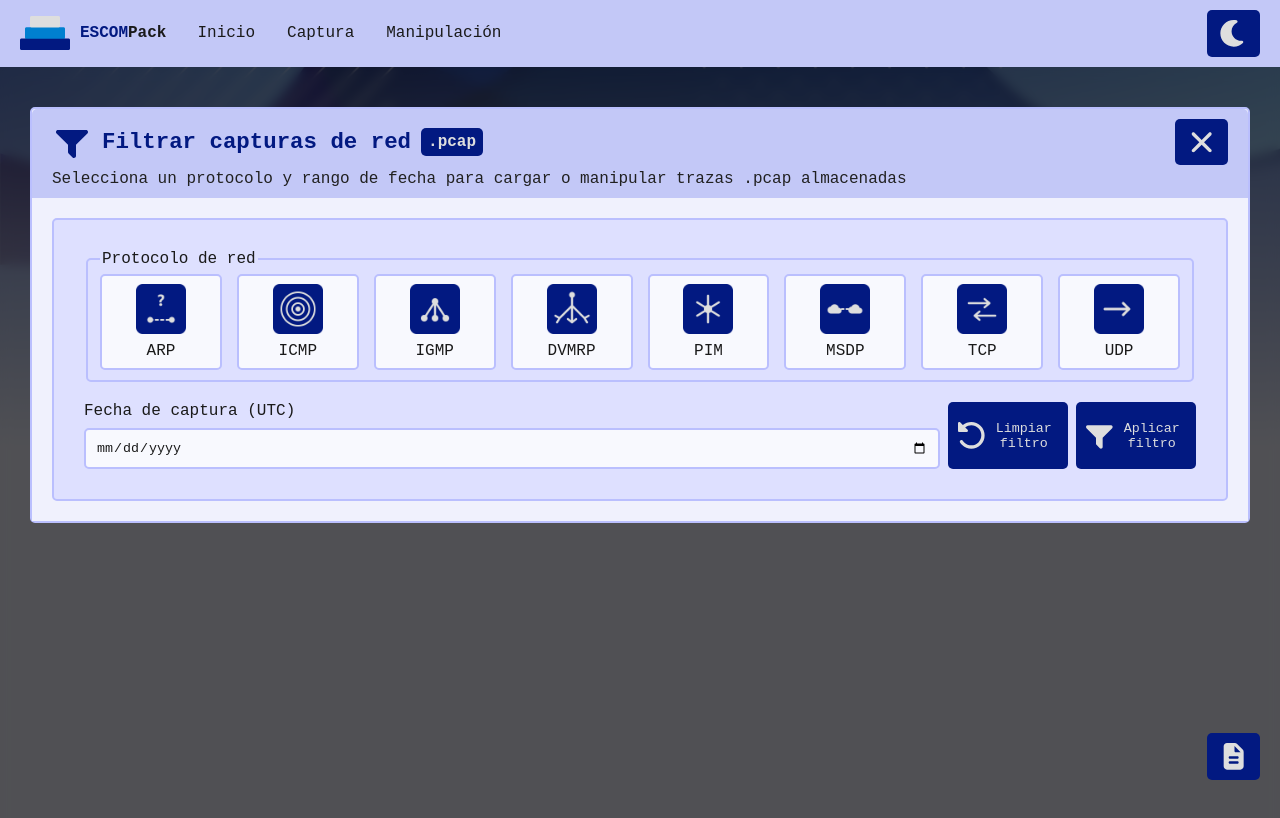
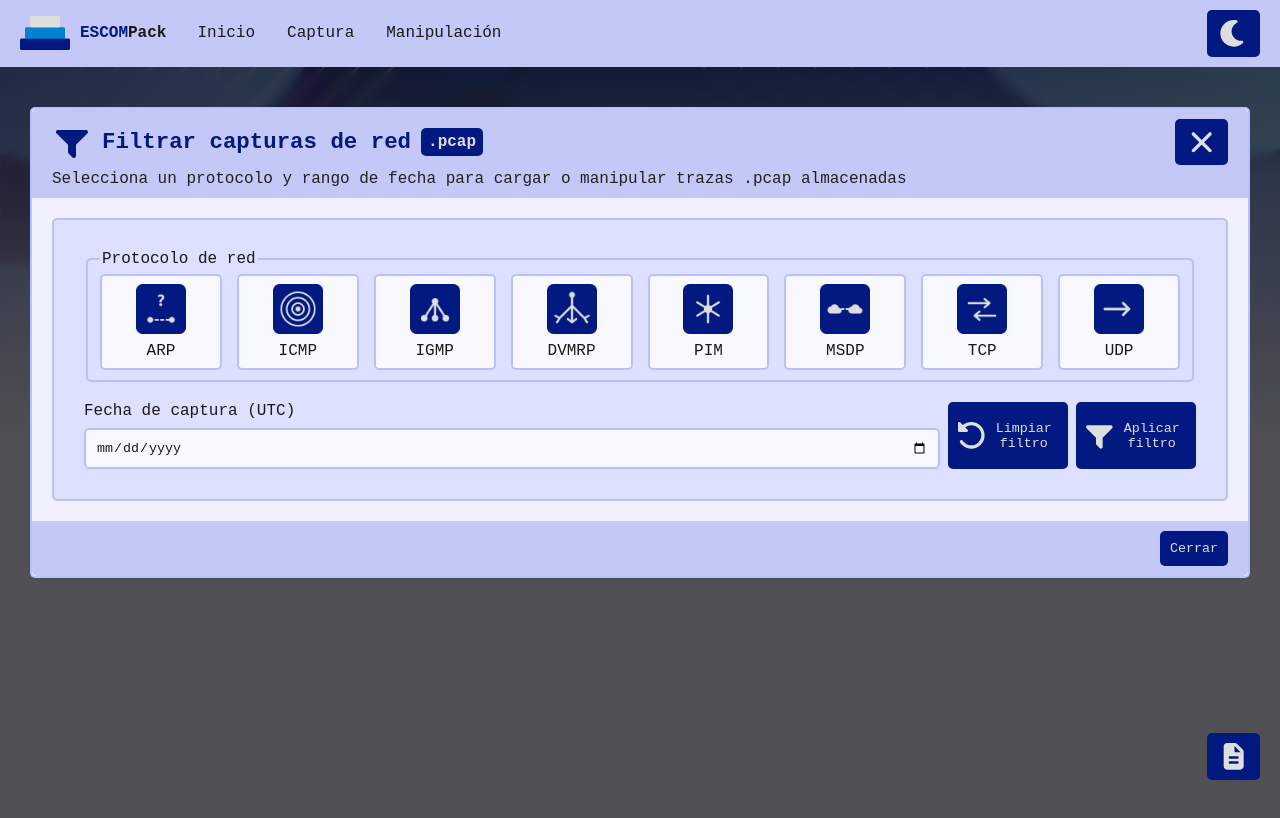
Before and after one commit to Bryan-13-TY/escompack, a React (Vite) app in the folder frontend/: page /manipulation in a window 1280 px wide. Shown: the top 818 px of the page. Built offline with nearby package versions, Linux system fonts and the light colour scheme.

Commit message:
Agrega el footer al modal de filtrado de capturas

```diff
--- a/frontend/src/pages/PackageCapture/index.css
+++ b/frontend/src/pages/PackageCapture/index.css
@@ -36,6 +36,10 @@ main {
     .protocol-grid {
         grid-template-columns: repeat(2, 1fr);
     }
+
+    .protocol-content img {
+        display: none;
+    }
 }
 
 @media (min-width: 650px) and (max-width: 1150px) {
--- a/frontend/src/pages/PackageManipulation/components/ManipulationModal/components/FilterForm/FilterForm.css
+++ b/frontend/src/pages/PackageManipulation/components/ManipulationModal/components/FilterForm/FilterForm.css
@@ -102,6 +102,10 @@ form .form-modal-date {
     .modal-protocol-grid {
         grid-template-columns: repeat(2, 1fr);
     }
+
+    .protocol-content img {
+        display: none;
+    }
 }
 
 @media (min-width: 650px ) and (max-width: 900px) {
--- /dev/null
+++ b/frontend/src/pages/PackageManipulation/components/ManipulationModal/components/FilterModalFooter/FilterModalFooter.css
@@ -0,0 +1,13 @@
+.manipulation-modal .modal-footer {
+    border-bottom-left-radius: var(--border-radius-default);
+    border-bottom-right-radius: var(--border-radius-default);
+    display: flex;
+    flex-direction: row;
+    justify-content: flex-end;
+    align-items: center; /* alinea verticalmente */
+    padding: var(--padding-header);
+
+    font-family: var(--font-family-default);
+
+    background-color: var(--color-bg-header);
+}
--- /dev/null
+++ b/frontend/src/pages/PackageManipulation/components/ManipulationModal/components/FilterModalFooter/index.jsx
@@ -0,0 +1,18 @@
+import Button from '../../../../../../components/Button';
+
+import './FilterModalFooter.css';
+
+function FilterModalFooter({ onClick, }) {
+    return (
+        <footer className="modal-footer">
+            <Button
+                buttonText='Cerrar'
+                type='button'
+                onClick={onClick}
+                icon={false}
+            />
+        </footer>
+    );
+}
+
+export default FilterModalFooter;
--- a/frontend/src/pages/PackageManipulation/components/ManipulationModal/components/FilterModalHeader/index.jsx
+++ b/frontend/src/pages/PackageManipulation/components/ManipulationModal/components/FilterModalHeader/index.jsx
@@ -39,7 +39,7 @@ CloseFilterModalButton.propTypes = {
  * @param {function} props.onClick - Función callback que se ejecuta al hacer clic en el botón.
  * @returns {React.JSX.Element}
  */
-function FilterModalHeader ({ onClick, }) {
+function FilterModalHeader({ onClick, }) {
     return (
         <header className='modal-header'>
             <div className='content-label'>
--- a/frontend/src/pages/PackageManipulation/components/ManipulationModal/index.jsx
+++ b/frontend/src/pages/PackageManipulation/components/ManipulationModal/index.jsx
@@ -5,6 +5,7 @@ import FilterForm from './components/FilterForm';
 import FilterResults from './components/FilterResults';
 import FilterNoResults from './components/FilterNoResults';
 import Filterlabel from './components/FilterLabel';
+import FilterModalFooter from './components/FilterModalFooter';
 import { usePackageManipulation } from '../../hooks/usePackageManipulation';
 
 import './ManipulationModal.css';
@@ -32,7 +33,7 @@ function FilterModal({ onClick }) {
     return (
         <div className='manipulation-blur'>
             <div className='manipulation-modal'>
-                <FilterModalHeader onClick={onClick}/>
+                <FilterModalHeader onClick={onClick} />
                 <div className='manipulation-form'>
                     <FilterForm
                         protocolSelected={protocolSelected}
@@ -69,6 +70,7 @@ function FilterModal({ onClick }) {
                 {hasSearched && captures.length === 0 && (
                     <FilterNoResults />
                 )}
+                <FilterModalFooter onClick={onClick} />
             </div>
         </div>
     );
```
